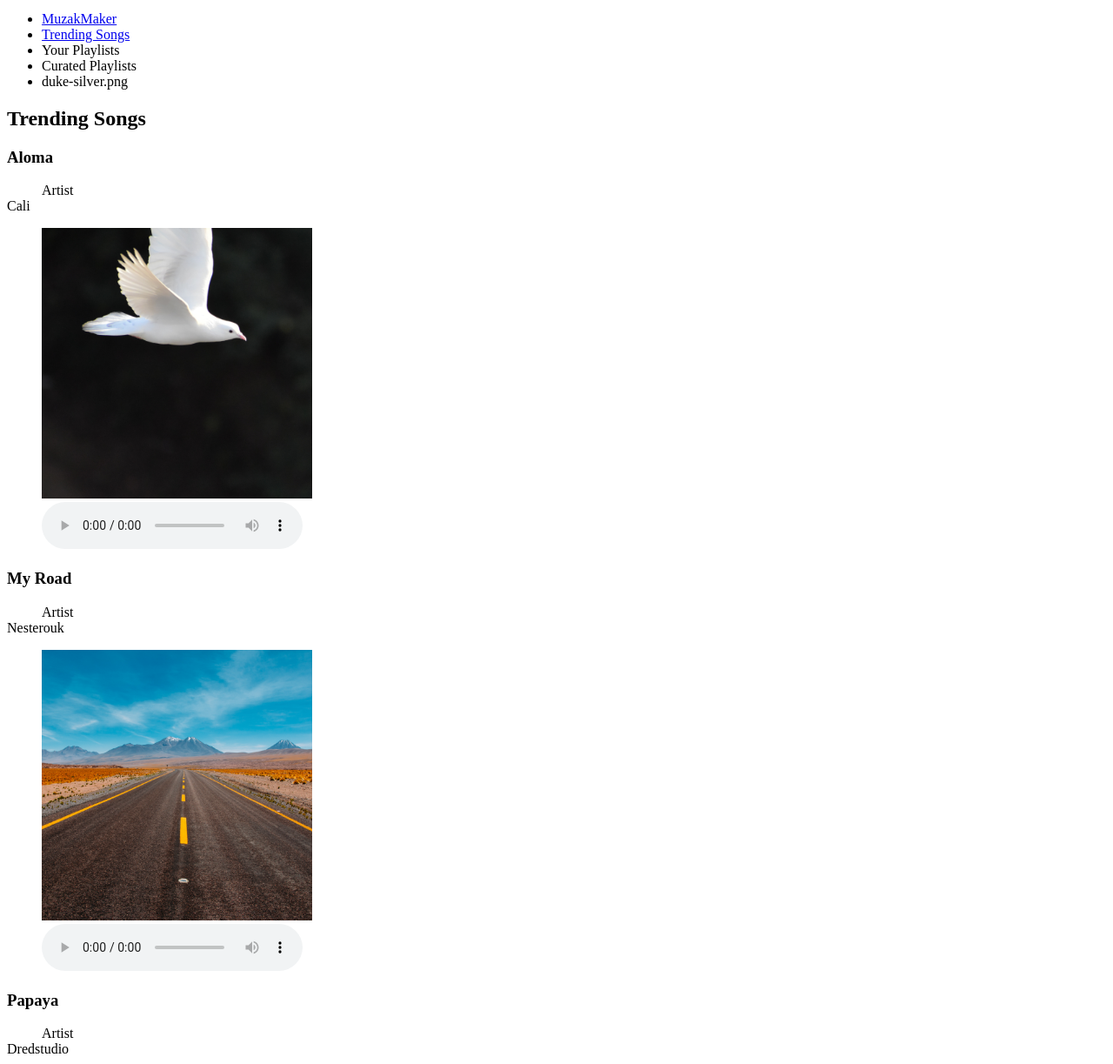
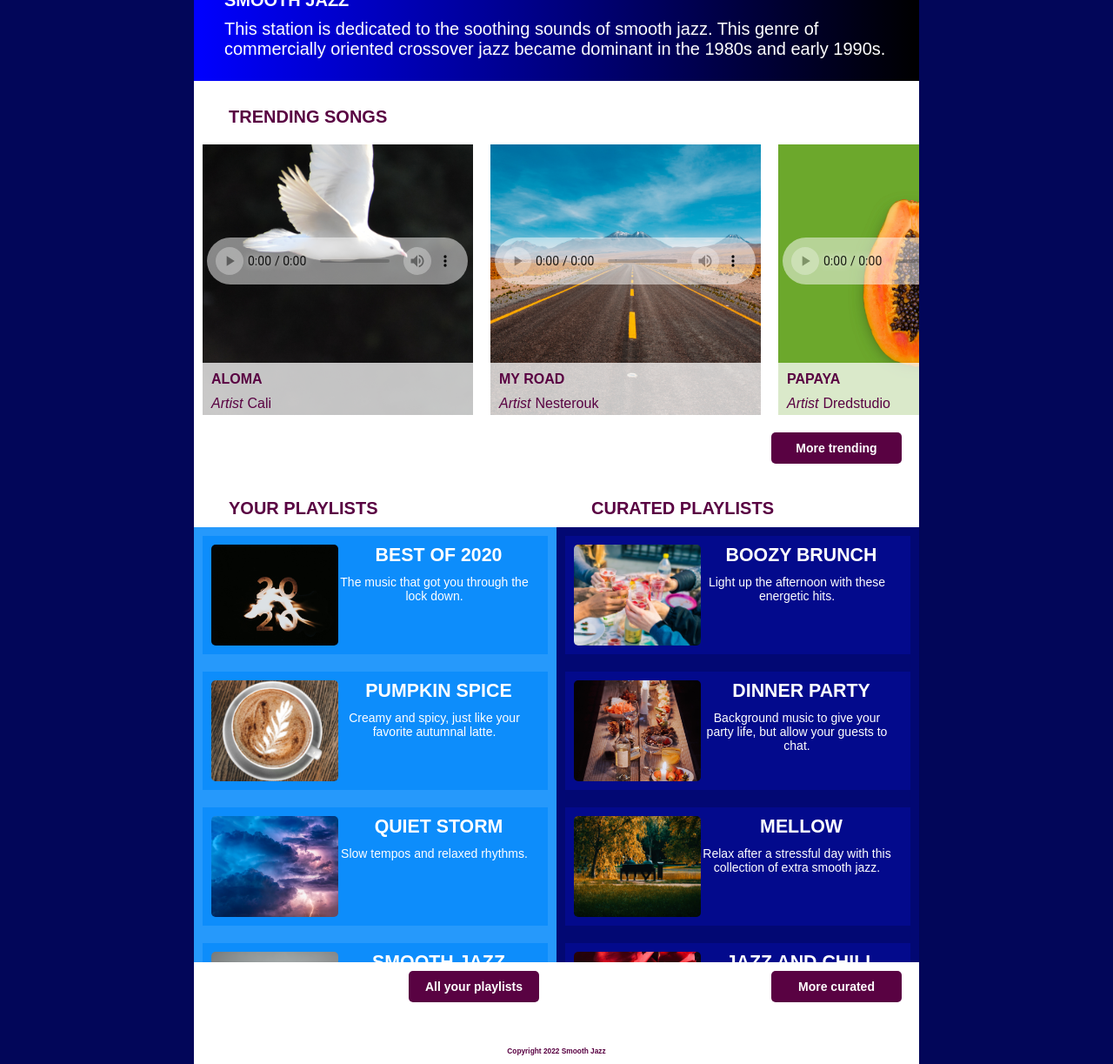
Before and after one commit to hbashara/streaming-media, a plain HTML site: page index.html in a window 1280 px wide. Shown: the part 101-1324 px from the top of the page at 87% size. Drawn offline with Linux system fonts and the light colour scheme.

Commit message:
update HTML/add CSS
updated and validated HTML code, created styles, and updated with validated CSS code.

```diff
--- a/index.html
+++ b/index.html
@@ -2,8 +2,9 @@
 <html lang="en-US">
 
 <head>
-    <meta charset="utf-8" />
-    <meta name="viewport" content="width=device-width" />
+    <meta charset="utf-8">
+    <meta name="viewport" content="width=device-width">
+    <link rel="stylesheet" href="style.css">
     <title>MuzakMaker</title>
 </head>
 
@@ -13,174 +14,175 @@
         <h1>Smooth Jazz</h1>
         <p>This station is dedicated to the soothing sounds of smooth jazz. This genre of commercially oriented
             crossover jazz became dominant in the 1980s and early 1990s.</p>
-
+    </header>
     <nav>
+        <h2>Main Navigation</h2>
+        <input type="checkbox" id="menu-btn">
+        <label for="menu-btn"><span></span></label>
         <ul>
-                <li><a href="#Muzak-Maker">MuzakMaker</a></li>
-                <li><a href="trending">Trending Songs</a></li>
-                <li>Your Playlists</li>
-                <li>Curated Playlists</li>
-                <li>duke-silver.png</li>
+            <li><a href="#home">MuzakMaker</a></li>
+            <li><a href="#trending">Trending Songs</a></li>
+            <li><a href="#playlists">Your Playlists</a></li>
+            <li><a href="#curated">Curated Playlists</a></li>
+            <li><a href="user"><img src="images/duke-silver.png" height="34" width="34" alt="user"></a></li>
         </ul>
     </nav>
-
-    </header>
 
     <main>
 
         <section id="trending">
             <h2>Trending Songs</h2>
 
+            <div class="scroll">
+
                 <section>
+                    <div>
                         <h3>Aloma</h3>
                         <dl>
-                    <dd>Artist</dd>
-                    <dt>Cali</dt>
+                            <dt>Artist</dt>
+                            <dd>Cali</dd>
                         </dl>
-
-                <figure>
-                    <img src="images/aloma-cover.png">
-                    <figcaption>
+                    </div>
+                    <img src="images/aloma-cover.png" alt="Aloma Cover">
                     <audio controls src="audio/aloma.mp3">
                     </audio>
-                    </figcaption>
-                </figure>
                 </section>
 
                 <section>
+                    <div>
                         <h3>My Road</h3>
                         <dl>
-                    <dd>Artist</dd>
-                    <dt>Nesterouk</dt>
+                            <dt>Artist</dt>
+                            <dd>Nesterouk</dd>
                         </dl>
-
-                <figure>
-                    <img src="images/my-road-cover.png">
-                    <figcaption>
+                    </div>
+                    <img src="images/my-road-cover.png" alt="My Road Cover">
                     <audio controls src="audio/my-road.mp3">
                     </audio>
-                    </figcaption>
-                </figure>
                 </section>
 
                 <section>
+                    <div>
                         <h3>Papaya</h3>
                         <dl>
-                    <dd>Artist</dd>
-                    <dt>Dredstudio</dt>
+                            <dt>Artist</dt>
+                            <dd>Dredstudio</dd>
                         </dl>
-
-                <figure>
-                    <img src="images/papaya-cover.png">
-                    <figcaption>
+                    </div>
+                    <img src="images/papaya-cover.png" alt="Papaya Cover">
                     <audio controls src="audio/papaya.mp3">
                     </audio>
-                    </figcaption>
-                </figure>
                 </section>
 
                 <section>
+                    <div>
                         <h3>Smoothies</h3>
                         <dl>
-                    <dd>Artist</dd>
-                    <dt>Black Rhomb</dt>
+                            <dt>Artist</dt>
+                            <dd>Black Rhomb</dd>
                         </dl>
-
-                <figure>
-                    <img src="images/smoothies-cover.png">
-                    <figcaption>
+                    </div>
+                    <img src="images/smoothies-cover.png" alt="Smoothies Cover">
                     <audio controls src="audio/smoothies.mp3">
                     </audio>
-                    </figcaption>
-                </figure>
                 </section>
 
                 <section>
+                    <div>
                         <h3>Successful Performance</h3>
                         <dl>
-                    <dd>Artist</dd>
-                    <dt>Ricky Bombino</dt>
+                            <dt>Artist</dt>
+                            <dd>Ricky Bombino</dd>
                         </dl>
-
-                <figure>
-                    <img src="images/successful-performance-cover.png">
-                    <figcaption>
+                    </div>
+                    <img src="images/successful-performance-cover.png" alt="Succesful Performance Cover">
                     <audio controls src="audio/successful-performance.mp3">
                     </audio>
-                    </figcaption>
-                </figure>
                 </section>
 
+            </div>
+
             <button class="more">More trending</button>
+
         </section>
 
         <section id="playlists">
             <h2>Your Playlists</h2>
 
+            <div class="scroll">
+
                 <section>
-                <img src="images/best-of-2020-cover.png">
+                    <img src="images/best-of-2020-cover.png" alt="Best of 2020 Cover">
                     <h3>Best of 2020</h3>
                     <p>The music that got you through the lock down.</p>
                 </section>
 
                 <section>
-                <img src="images/pumpkin-spice-cover.png">
+                    <img src="images/pumpkin-spice-cover.png" alt="Pumpkin Spice Cover">
                     <h3>Pumpkin Spice</h3>
                     <p>Creamy and spicy, just like your favorite autumnal latte.</p>
                 </section>
 
                 <section>
-                <img src="images/quiet-storm-cover.png">
+                    <img src="images/quiet-storm-cover.png" alt="Quiet Storm Cover">
                     <h3>Quiet Storm</h3>
                     <p>Slow tempos and relaxed rhythms.</p>
                 </section>
 
                 <section>
-                <img src="images/smooth-jazz-cover.png">
+                    <img src="images/smooth-jazz-cover.png" alt="Smooth Jazz Cover">
                     <h3>Smooth Jazz</h3>
                     <p>The pioneers of smooth jazz.</p>
                 </section>
 
                 <section>
-                <img src="images/smooth-study-cover.png">
+                    <img src="images/smooth-study-cover.png" alt="Smooth Study Cover">
                     <h3>Smooth Study</h3>
                     <p>Background music to keep you going while you study.</p>
                 </section>
 
+            </div>
+
             <button class="more">All your playlists</button>
+
         </section>
+
         <section id="curated">
             <h2>Curated Playlists</h2>
 
+            <div class="scroll">
+
                 <section>
-                <img src="images/boozy-brunch-cover.png">
+                    <img src="images/boozy-brunch-cover.png" alt="Boozy Brunch Cover">
                     <h3>Boozy Brunch</h3>
                     <p>Light up the afternoon with these energetic hits.</p>
                 </section>
 
                 <section>
-                <img src="images/dinner-party-cover.png">
+                    <img src="images/dinner-party-cover.png" alt="Dinner Party Cover">
                     <h3>Dinner Party</h3>
                     <p>Background music to give your party life, but allow your guests to chat.</p>
                 </section>
 
                 <section>
-                <img src="images/mellow-cover.png">
+                    <img src="images/mellow-cover.png" alt="Mellow Cover">
                     <h3>Mellow</h3>
                     <p>Relax after a stressful day with this collection of extra smooth jazz.</p>
                 </section>
 
                 <section>
-                <img src="images/jazz-chill-cover.png">
+                    <img src="images/jazz-chill-cover.png" alt="Jazz Chill Cover">
                     <h3>Jazz and Chill</h3>
                     <p>Set the mood with these silky sounds.</p>
                 </section>
 
                 <section>
-                <img src="images/smooth-saxophone-cover.png">
+                    <img src="images/smooth-saxophone-cover.png" alt="Smooth Saxophone Cover">
                     <h3>Jazz Saxophone</h3>
                     <p>The greatest collection of your sax favorites.</p>
                 </section>
+
+            </div>
 
             <button class="more">More curated</button>
         </section>
--- /dev/null
+++ b/style.css
@@ -0,0 +1,471 @@
+* {
+    box-sizing: border-box;
+    margin: 0px;
+    padding: 0px;
+}
+
+/*// HTML //*/
+
+html {
+    background-color: #020659;
+}
+
+/*// BODY //*/
+
+body {
+    margin: auto;
+    width: 375px;
+    background-color: white;
+    color: #590242;
+    font-family: 'Raleway', sans-serif;
+    /*FIX*/
+}
+
+/*// HEADER //*/
+
+header {
+    background-image: linear-gradient(to right, blue, black);
+    color: white;
+    padding: 80px 15px 15px;
+
+}
+
+header h1,
+h2,
+header p,
+button {
+    margin: 10px 20px;
+
+}
+
+h1,
+h2,
+h3,
+ul li {
+    text-transform: uppercase;
+}
+
+h1,
+h2 {
+    font-size: 20px;
+    font-weight: bold;
+}
+
+header p {
+    font-size: 20px;
+}
+
+/*//MENU CODE//*/
+
+nav {
+    position: absolute;
+    top: 0;
+    padding: 0;
+    z-index: 1;
+    background-color: #030A8C;
+    height: 0;
+    width: 375px;
+
+}
+
+nav h2 {
+    visibility: hidden;
+}
+
+ul {
+    overflow: hidden;
+    max-height: 0;
+    transition: max-height .2s ease-out;
+    list-style: none;
+}
+
+ul li {
+    display: flex;
+    background-color: #2104D0;
+    text-align: center;
+}
+
+
+ul li:first-of-type {
+    background-color: #030A8C;
+    top: 0;
+    position: absolute;
+    z-index: 0;
+    font-weight: bold;
+    text-transform: none;
+    font-variant: small-caps;
+    font-size: 25px;
+    margin: auto;
+}
+
+
+nav a {
+    display: flex;
+    flex-direction: column;
+    text-decoration: none;
+    color: white;
+    height: 80px;
+    width: 375px;
+    padding: 25px 125px;
+
+}
+
+li:first-of-type>a {
+    margin: 0;
+    padding: 25px 100px;
+}
+
+a img {
+    margin: auto;
+}
+
+nav a:hover {
+    background-color: #590242;
+}
+
+label {
+    cursor: pointer;
+    display: inline-block;
+    padding: 28px 20px;
+    position: relative;
+    user-select: none;
+    z-index: 1;
+    top: -35px;
+
+}
+
+label span {
+    background-color: #ffffff;
+    display: block;
+    height: 2px;
+    position: relative;
+    transition: background-color .2s ease-out;
+    width: 18px;
+
+}
+
+label span:before,
+label span:after {
+    background: #ffffff;
+    content: '';
+    display: block;
+    height: 100%;
+    position: absolute;
+    transition: all .2s ease-out;
+    width: 100%;
+}
+
+label span:before {
+    top: 5px;
+}
+
+label span:after {
+    top: -5px;
+}
+
+input {
+    display: none;
+
+}
+
+input:checked~ul {
+    max-height: 500px;
+}
+
+input:checked~label span {
+    background: transparent;
+}
+
+input:checked~label span:before {
+    transform: rotate(-45deg);
+}
+
+input:checked~label span:after {
+    transform: rotate(45deg);
+}
+
+input:checked~label:not(.steps) span:before,
+input:checked~label:not(.steps) span:after {
+    top: 0;
+}
+
+
+
+/* MAIN */
+
+main>section {
+    padding-top: 20px;
+}
+
+h2 {
+    margin-left: 40px;
+}
+
+/*SCROLL BARS*/
+
+.scroll {
+    display: grid;
+    grid-template-columns: repeat(5, 1fr);
+    overflow-x: auto;
+    overflow-y: hidden;
+}
+
+.scroll section {
+    margin: 10px;
+    position: relative;
+    z-index: 0;
+}
+
+.scroll div {
+    position: absolute;
+    top: 251px;
+    background-color: hwb(0 100% 0% / 0.75);
+    padding: 5px;
+    height: 60px;
+    width: 350px;
+}
+
+#trending ::-webkit-scrollbar {
+    width: 15px;
+
+}
+
+#trending ::-webkit-scrollbar-track {
+    box-shadow: inset 0 0 15px #590242;
+}
+
+#trending ::-webkit-scrollbar-thumb {
+    background: #590242;
+    border-radius: 5px
+}
+
+#trending ::-webkit-scrollbar-thumb:hover {
+    background: #020659;
+}
+
+#playlists ::-webkit-scrollbar,
+#curated ::-webkit-scrollbar {
+    width: 15px;
+}
+
+#playlists ::-webkit-scrollbar-track,
+#curated ::-webkit-scrollbar-track {
+    box-shadow: inset 0 0 15px #020659;
+}
+
+#playlists ::-webkit-scrollbar-thumb,
+#curated ::-webkit-scrollbar-thumb {
+    background: #020659;
+    border-radius: 5px;
+}
+
+#playlists ::-webkit-scrollbar-thumb:hover,
+#curated ::-webkit-scrollbar-thumb:hover {
+    background: #ffffff;
+}
+
+
+
+/*TRENDING*/
+
+#trending h3 {
+    font-size: 16px;
+    font-weight: bold;
+    padding: 5px;
+}
+
+dl {
+    display: flex;
+    padding: 5px;
+}
+
+dt {
+    font-style: italic;
+    padding-right: 5px;
+    font-size: 16px;
+}
+
+dd {
+    font-weight: lighter;
+    /*?*/
+    font-size: 16px;
+}
+
+audio {
+    position: absolute;
+    bottom: 150px;
+    left: 5px;
+
+}
+
+audio::-webkit-media-controls-enclosure {
+    background-color: rgba(255, 255, 255, .5);
+}
+
+audio::-webkit-media-controls-mute-button,
+audio::-webkit-media-controls-play-button {
+    background-color: #ffffff;
+    border-radius: 50%;
+
+}
+
+.more {
+    background-color: #590242;
+    border: none;
+    border-radius: 5px;
+    padding: 10px;
+    width: 150px;
+    display: block;
+    text-align: center;
+    font-weight: bold;
+    font-size: 14px;
+    color: white;
+    margin-left: 40px;
+    text-decoration: none;
+}
+
+.more:hover {
+    background-color: #020659;
+}
+
+/*PLAYLISTS & CURATED*/
+
+section p {
+    padding: 10px;
+}
+
+#playlists h3,
+#curated h3 {
+    font-weight: bold;
+    font-size: 16pt;
+}
+
+#playlists p,
+#curated p {
+    font-size: 14px;
+}
+
+#playlists div {
+    background-color: #2699FB;
+}
+
+#playlists div section {
+    background-color: #0D8DFB;
+}
+
+#curated div {
+    background-color: #020873;
+}
+
+#curated div section {
+    background-color: #030A8C;
+}
+
+#playlists section,
+#curated section {
+    padding: 10px;
+    margin: 10px;
+    text-align: center;
+    color: white;
+}
+
+
+
+/* FOOTER */
+
+footer {
+    text-align: center;
+    padding: 40px 0 20px;
+    font-weight: bold;
+    font-size: 10px;
+}
+
+/*BREAKPOINT*/
+
+@media screen and (min-width:834px) {
+
+    body {
+        width: 834px;
+    }
+
+
+    ul {
+        overflow: visible;
+        position: absolute;
+        top: 0;
+        display: grid;
+        grid-template-columns: 1fr 1fr 1fr 1fr 1fr;
+        width: 834px;
+    }
+
+    ul li {
+        padding: initial;
+        margin: initial;
+        position: relative;
+        background-color: #020873;
+
+    }
+
+    nav li a {
+        width: auto;
+        padding: 25px 40px;
+
+    }
+
+    ul li:first-of-type {
+        background-color: #020873;
+        position: initial;
+
+    }
+
+    li:first-of-type>a {
+        margin: auto;
+        padding: 25px 20px;
+        font-size: 25px;
+    }
+
+    label span,
+    input {
+        display: none;
+    }
+
+    main {
+        width: 834px;
+        display: grid;
+        grid-template-columns: 1fr 1fr;
+
+    }
+
+    main section img {
+        float: left;
+    }
+
+    main #trending {
+        grid-column-start: 1;
+        grid-column-end: 3;
+    }
+
+    main #playlists {
+        grid-column-start: 1;
+        grid-column-end: 2;
+    }
+
+    main #curated {
+        grid-column-start: 2;
+        grid-column-end: 3;
+    }
+
+    #playlists .scroll,
+    #curated .scroll {
+        display: flex;
+        flex-direction: column;
+        height: 500px;
+        overflow: scroll;
+        overflow-y: auto;
+        overflow-x: hidden;
+    }
+
+    .more {
+        float: right;
+    }
+}
```
Lines whose indentation alone changed are shown as unchanged.
